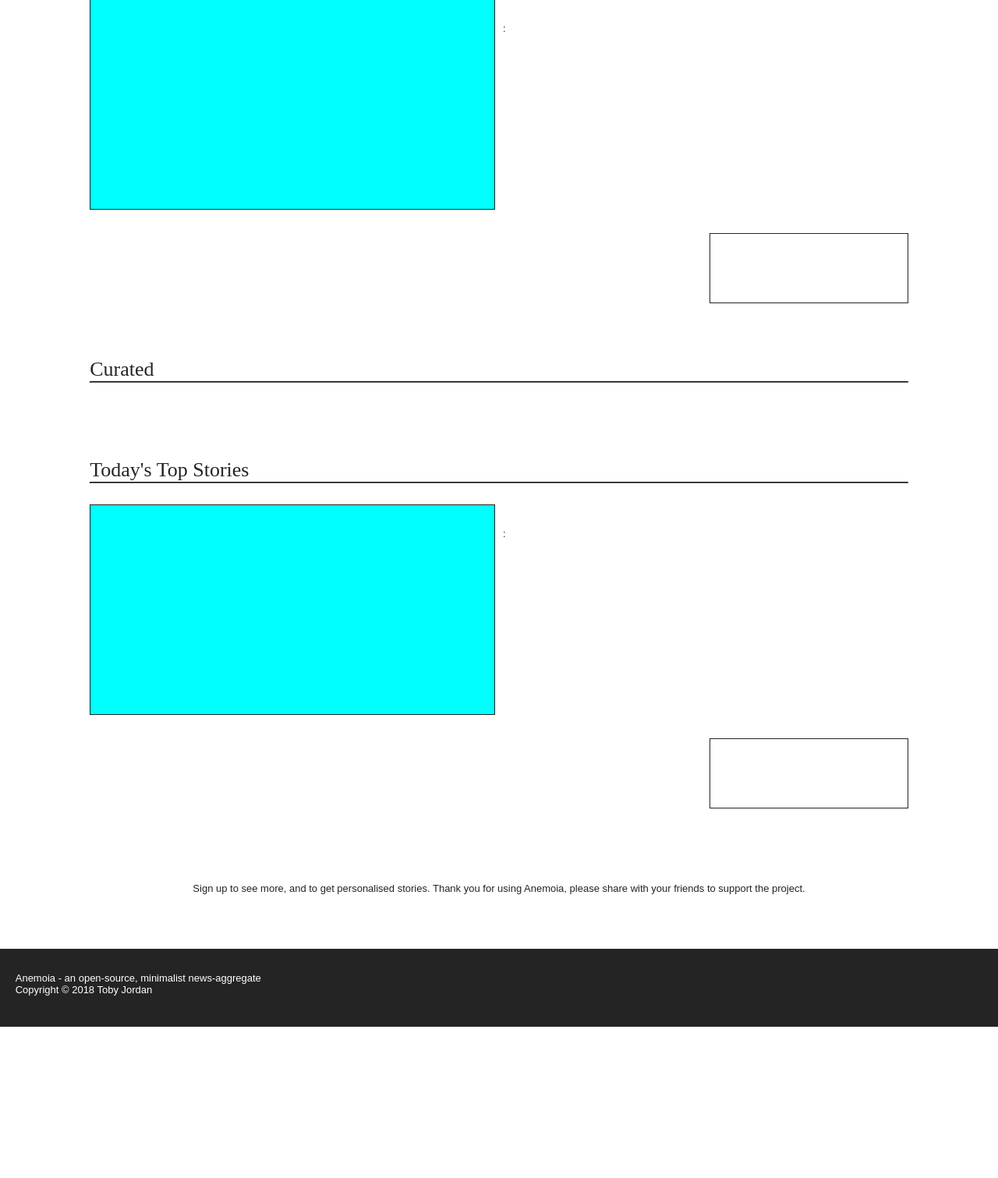
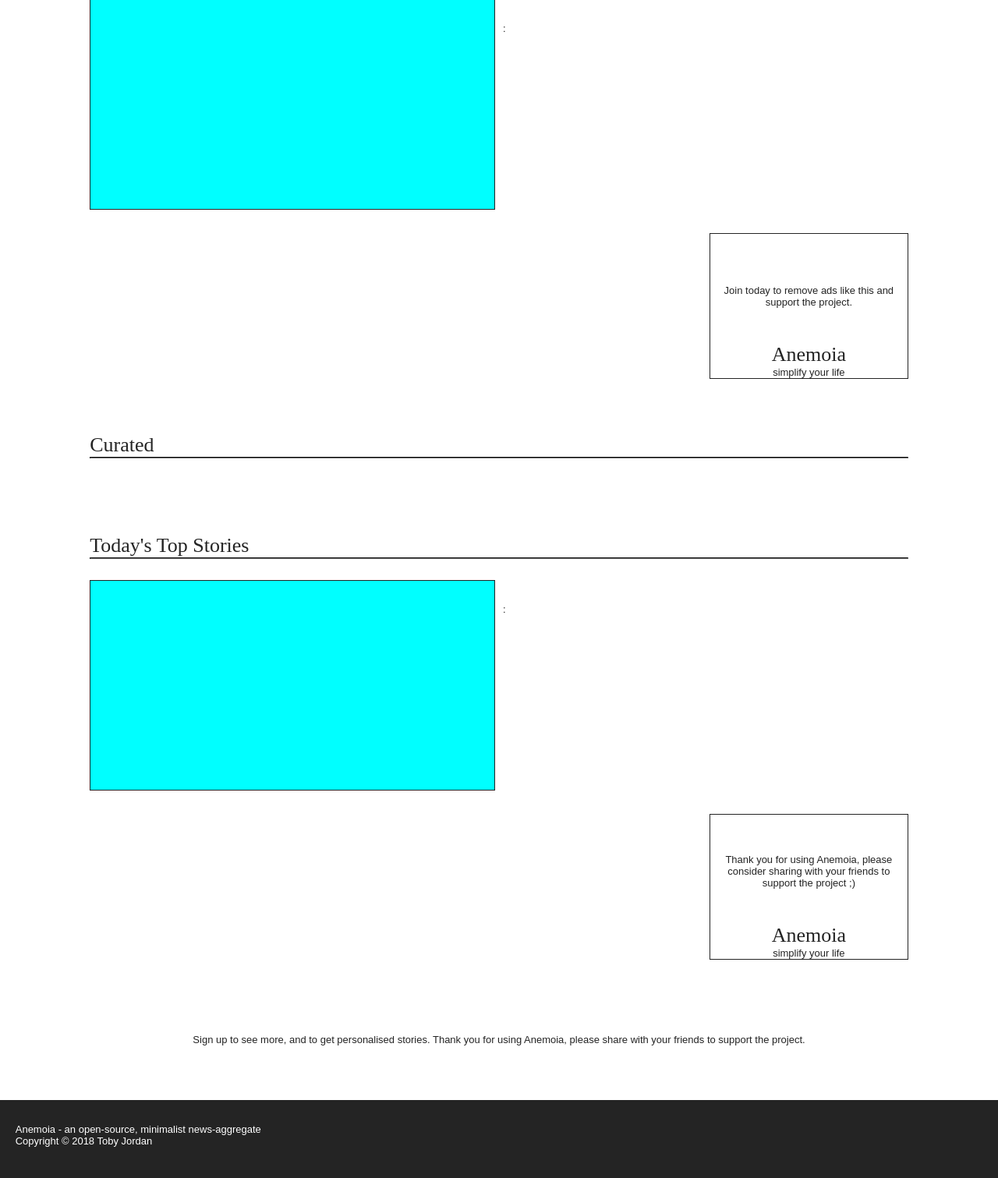
Before and after one commit to tobyjordan/anemoia, a Flask app: template app/templates/index.html in a window 1280 px wide. Shown: the part 213-1724 px from the top of the page at 78% size. Before the commit the page ends 1530 px from the top, so only its background shows below. Run offline with Flask 2, Linux system fonts and the light colour scheme; the template is opened without the code that fills it, so the values that code supplies are empty; some web fonts are replaced.

Commit message:
Implement advertisements.

```diff
--- a/app/static/style.css
+++ b/app/static/style.css
@@ -65,7 +65,7 @@ h5 {
   color: #242424;
 }
 
-p {
+p, aside h3 {
   font-family: ibm-plex-mono, sans-serif;
   font-weight: 400;
   font-style: normal;
@@ -183,8 +183,20 @@ article span {
   display: none;
 }
 
+/* Aside: advert */
 aside {
   border: 1px solid #242424;
+  position: relative;
+  text-align: center;
+}
+
+aside h2 {
+  margin-top: 140px;
+}
+
+aside p {
+  position: absolute;
+  bottom: 90px;
 }
 
 /* Section: about */
--- a/app/templates/index.html
+++ b/app/templates/index.html
@@ -30,7 +30,11 @@
     </article>
     {% endfor %}
 
-    <aside></aside>
+    <aside>
+      <h2>Anemoia</h2>
+      <h3>simplify your life</h3>
+      <p>Join today to remove ads like this and support the project.</p>
+    </aside>
   </div>
 
 </section>
@@ -84,7 +88,11 @@
     </article>
     {% endfor %}
 
-    <aside></aside>
+    <aside>
+      <h2>Anemoia</h2>
+      <h3>simplify your life</h3>
+      <p>Thank you for using Anemoia, please consider sharing with your friends to support the project ;)</p>
+    </aside>
   </div>
 
 </section>
```
